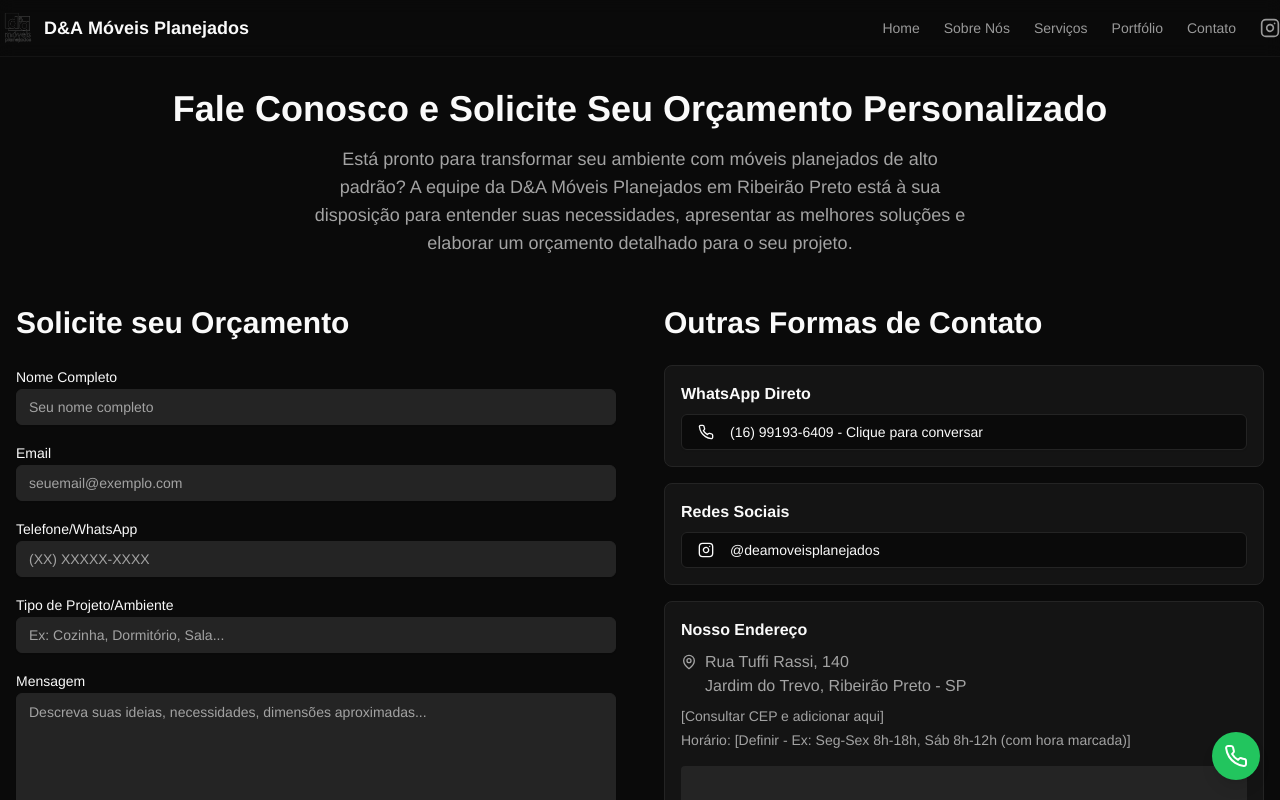
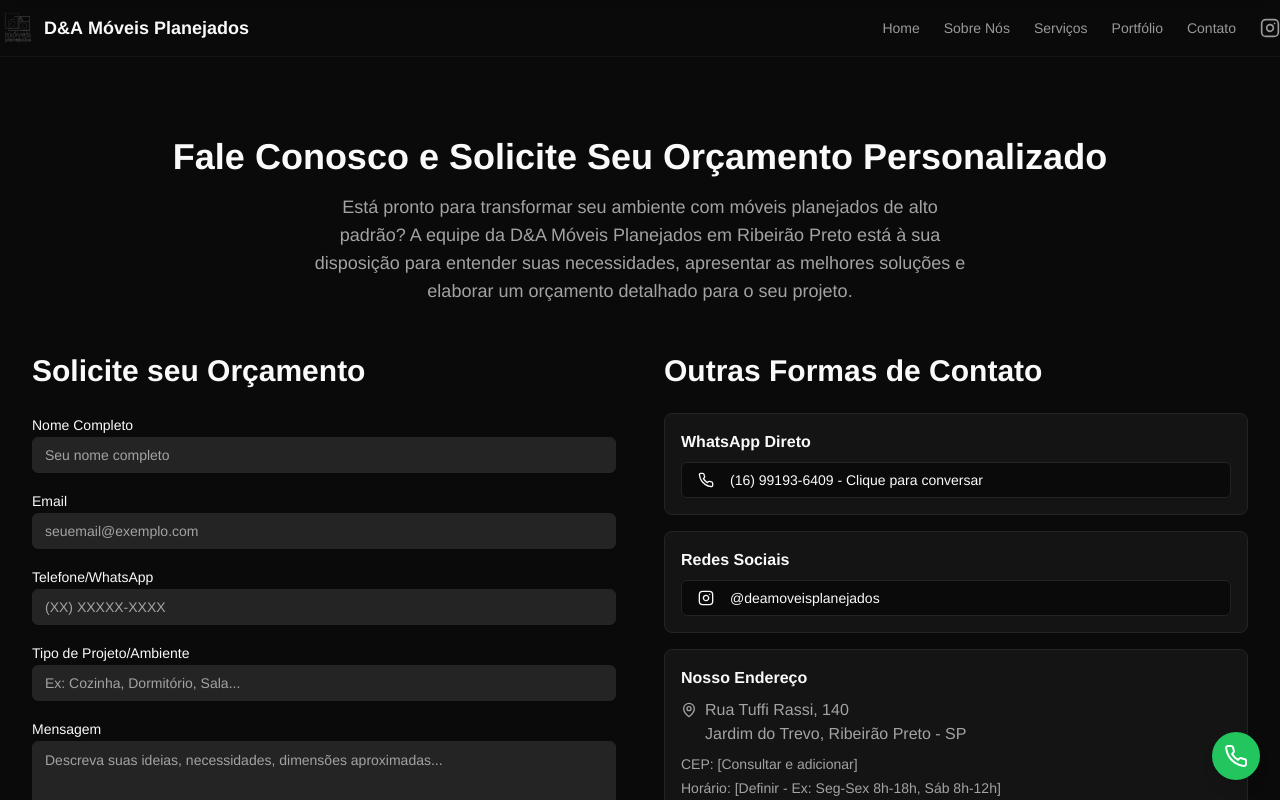
Before and after one commit to alahazelsk/DeA_M-veis_Planejados, a Next.js app: page /contato in a window 1280 px wide. Shown: the top 800 px of the page. Built offline with nearby package versions, Linux system fonts and the light colour scheme.

Commit message:
Add files via upload

```diff
--- a/src/app/contato/page.tsx
+++ b/src/app/contato/page.tsx
@@ -8,7 +8,6 @@
 import { Label } from '@/components/ui/label';
 import { Instagram, Phone, MapPin } from 'lucide-react';
 import Link from 'next/link';
-import { useState } from 'react'; // For basic form state
 
 // export const metadata: Metadata = { // Metadata needs to be defined in server components or layout
 //   title: 'Contato e Orçamento | D&A Móveis Planejados',
@@ -16,29 +15,11 @@
 // };
 
 export default function ContatoPage() {
-  // Basic form state handling (can be expanded later)
-  const [formData, setFormData] = useState({ name: '', email: '', phone: '', projectType: '', message: '', budget: '',
-  });
 
-  const handleChange = (e: React.ChangeEvent<HTMLInputElement | HTMLTextAreaElement>) => {
-    const { name, value } = e.target;
-    setFormData(prevState => ({
-      ...prevState,
-      [name]: value,
-    }));
-  };
-
-  const handleSubmit = (e: React.FormEvent) => {
-    e.preventDefault();
-    // TODO: Implement actual form submission logic (e.g., send email, API call)
-    console.log('Form Data Submitted:', formData);
-    alert('Obrigado pelo seu contato! Sua solicitação foi enviada (simulação).');
-    // Reset form potentially
-    setFormData({ name: '', email: '', phone: '', projectType: '', budget: '', message: '' });
-  };
+  // No need for state management here if using standard Formspree submission
 
   return (
-    <div className="space-y-12">
+    <div className="container mx-auto px-4 py-12 space-y-12">
       <section className="text-center">
         <h1 className="text-4xl font-bold mb-4 text-primary">Fale Conosco e Solicite Seu Orçamento Personalizado</h1>
         <p className="text-lg text-muted-foreground max-w-prose mx-auto">
@@ -47,29 +28,33 @@
       </section>
 
       <section className="grid md:grid-cols-2 gap-12">
-        {/* Contact Form */}
+        {/* Contact Form - Now points to Formspree */}
         <div>
           <h2 className="text-3xl font-semibold mb-6">Solicite seu Orçamento</h2>
-          <form onSubmit={handleSubmit} className="space-y-4">
+          {/* Formspree handles submission. Replace YOUR_FORM_ID with the actual ID */}
+          <form action="https://formspree.io/f/mwpobjoq" method="POST" className="space-y-4">
             <div>
               <Label htmlFor="name">Nome Completo</Label>
-              <Input id="name" name="name" type="text" placeholder="Seu nome completo" required value={formData.name} onChange={handleChange} className="bg-input" />
+              {/* Use 'name' attribute for Formspree */}
+              <Input id="name" name="name" type="text" placeholder="Seu nome completo" required className="bg-input" />
             </div>
             <div>
               <Label htmlFor="email">Email</Label>
-              <Input id="email" name="email" type="email" placeholder="seuemail@exemplo.com" required value={formData.email} onChange={handleChange} className="bg-input" />
+              <Input id="email" name="email" type="email" placeholder="seuemail@exemplo.com" required className="bg-input" />
             </div>
             <div>
               <Label htmlFor="phone">Telefone/WhatsApp</Label>
-              <Input id="phone" name="phone" type="tel" placeholder="(XX) XXXXX-XXXX" required value={formData.phone} onChange={handleChange} className="bg-input" />
+              <Input id="phone" name="phone" type="tel" placeholder="(XX) XXXXX-XXXX" required className="bg-input" />
             </div>
             <div>
               <Label htmlFor="projectType">Tipo de Projeto/Ambiente</Label>
-              <Input id="projectType" name="projectType" type="text" placeholder="Ex: Cozinha, Dormitório, Sala..." value={formData.projectType} onChange={handleChange} className="bg-input" />
+              <Input id="projectType" name="projectType" type="text" placeholder="Ex: Cozinha, Dormitório, Sala..." className="bg-input" />
             </div>
+            {/* Optional: Add a hidden field for subject if needed by Formspree setup */}
+            {/* <input type="hidden" name="_subject" value="Novo Contato - Site D&A Móveis" /> */}
             <div>
               <Label htmlFor="message">Mensagem</Label>
-              <Textarea id="message" name="message" placeholder="Descreva suas ideias, necessidades, dimensões aproximadas..." required value={formData.message} onChange={handleChange} className="bg-input" rows={5} />
+              <Textarea id="message" name="message" placeholder="Descreva suas ideias, necessidades, dimensões aproximadas..." required className="bg-input" rows={5} />
             </div>
             <Button type="submit" className="w-full bg-destructive hover:bg-destructive/90 text-destructive-foreground">Enviar Solicitação</Button>
           </form>
@@ -103,9 +88,10 @@
                 <MapPin className="h-4 w-4 mr-2 mt-1 flex-shrink-0" />
                 <span>Rua Tuffi Rassi, 140<br />Jardim do Trevo, Ribeirão Preto - SP</span>
               </p>
-              <p className="text-sm text-muted-foreground mt-2">[Consultar CEP e adicionar aqui]</p>
-              <p className="text-sm text-muted-foreground mt-1">Horário: [Definir - Ex: Seg-Sex 8h-18h, Sáb 8h-12h (com hora marcada)]</p>
-              {/* Placeholder for Map */}
+              {/* TODO: Add CEP and Opening Hours */}
+              <p className="text-sm text-muted-foreground mt-2">CEP: [Consultar e adicionar]</p>
+              <p className="text-sm text-muted-foreground mt-1">Horário: [Definir - Ex: Seg-Sex 8h-18h, Sáb 8h-12h]</p>
+              {/* Placeholder for Map - Consider embedding Google Maps */}
               <div className="mt-4 h-48 bg-muted rounded flex items-center justify-center text-muted-foreground">
                 [Mapa Google Maps Incorporado]
               </div>
```
